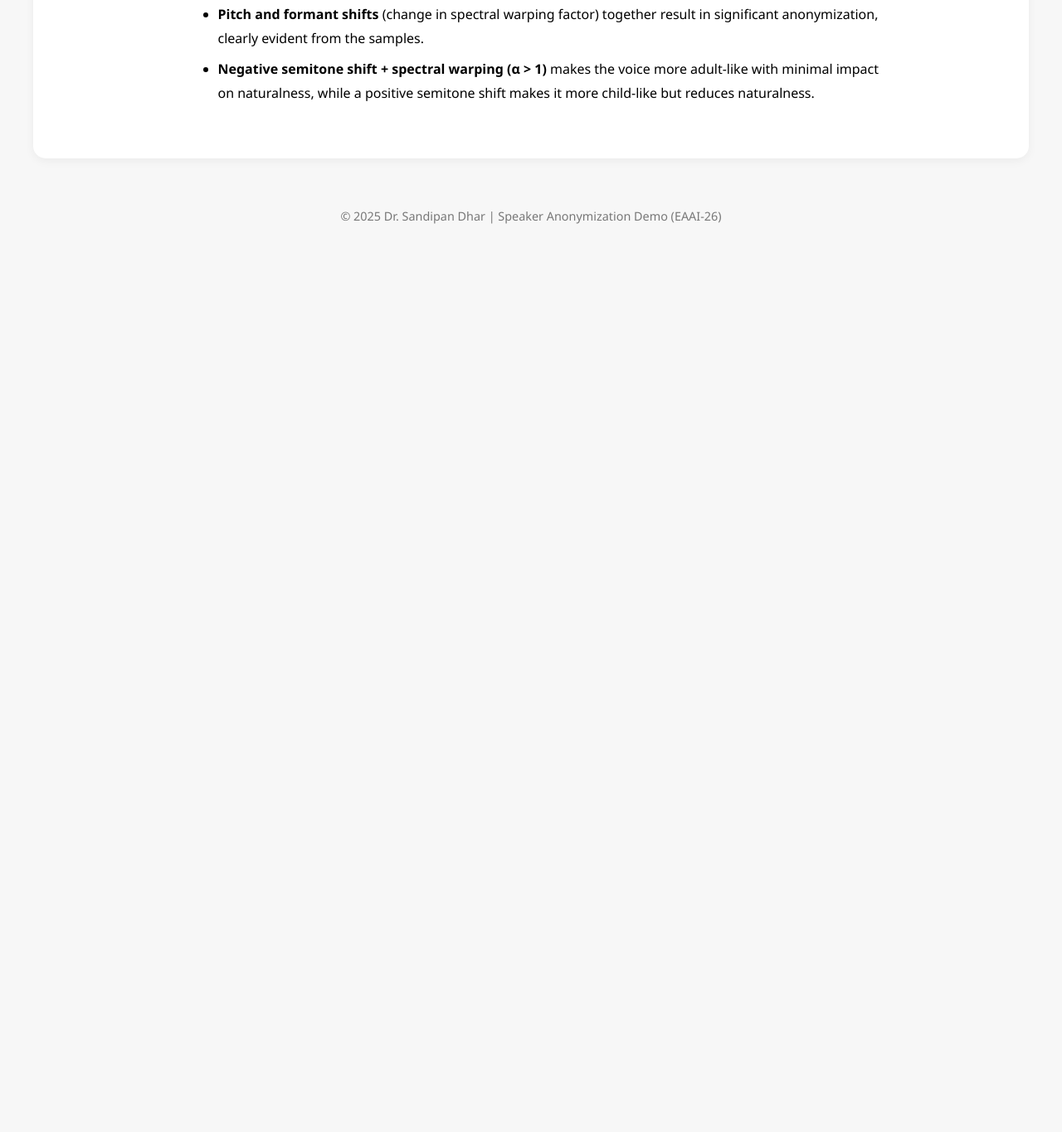
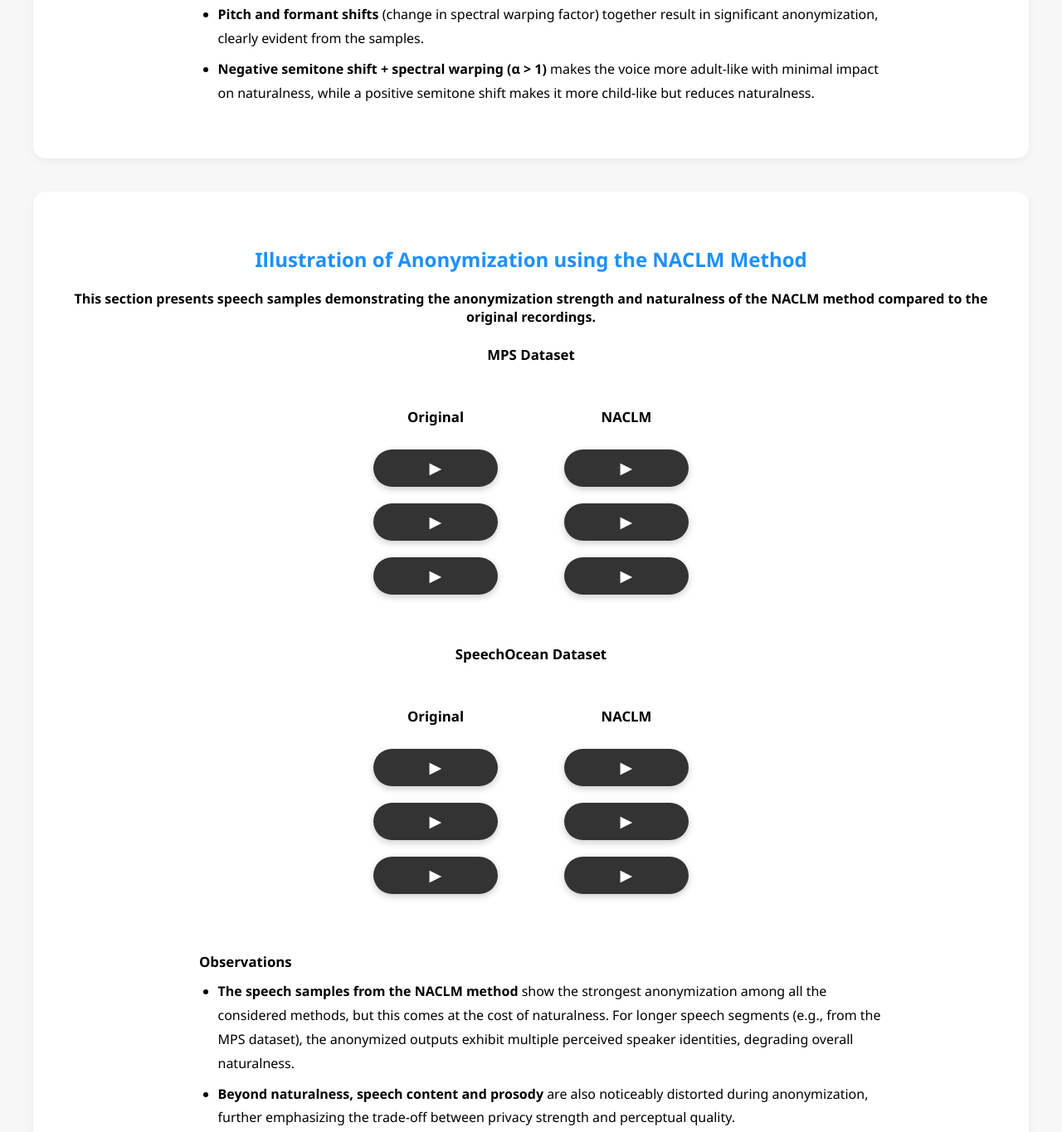
Before and after one commit to sandipandhartsk03/Demo-page-DAPLAB, a plain HTML site: page index.html in a window 1280 px wide. Shown: the part 5983-7348 px from the top of the page at 83% size. Before the commit the page ends 6293 px from the top, so only its background shows below. Drawn offline with Linux system fonts and the light colour scheme.

Commit message:
Update index.html

```diff
--- a/index.html
+++ b/index.html
@@ -388,6 +388,55 @@
   </ul>
 </section>
 
+  <!-- === Illustration of Anonymization using the NACLM Method === -->
+<section class="dataset-section">
+  <h2>Illustration of Anonymization using the NACLM Method</h2>
+  <p><strong>This section presents speech samples demonstrating the anonymization strength and naturalness of the NACLM method compared to the original recordings.</strong></p>
+
+  <!-- === MPS Dataset === -->
+  <h4>MPS Dataset</h4>
+  <div class="center-container">
+    <div class="aligned-table" style="grid-template-columns: repeat(2, 180px);">
+      <div><h4>Original</h4></div>
+      <div><h4>NACLM</h4></div>
+
+      <div><button onclick="playAudio('3a1f_EN-OL-RC-234_2.wav', this)">▶</button></div>
+      <div><button onclick="playAudio('3a1f_EN-OL-RC-234_2_NAC.wav', this)">▶</button></div>
+
+      <div><button onclick="playAudio('4a27d_EN-OL-RC-426_1.wav', this)">▶</button></div>
+      <div><button onclick="playAudio('4a27d_EN-OL-RC-426_1_NAC.wav', this)">▶</button></div>
+
+      <div><button onclick="playAudio('5a4c_EN-OL-RC-538_2.wav', this)">▶</button></div>
+      <div><button onclick="playAudio('5a4c_EN-OL-RC-538_2_NAC.wav', this)">▶</button></div>
+    </div>
+  </div>
+
+  <!-- === SpeechOcean Dataset === -->
+  <h4 style="margin-top:60px;">SpeechOcean Dataset</h4>
+  <div class="center-container">
+    <div class="aligned-table" style="grid-template-columns: repeat(2, 180px);">
+      <div><h4>Original</h4></div>
+      <div><h4>NACLM</h4></div>
+
+      <div><button onclick="playAudio('014650108.wav', this)">▶</button></div>
+      <div><button onclick="playAudio('014650108_NAC.wav', this)">▶</button></div>
+
+      <div><button onclick="playAudio('020270170.wav', this)">▶</button></div>
+      <div><button onclick="playAudio('020270170_NAC.wav', this)">▶</button></div>
+
+      <div><button onclick="playAudio('000940042.wav', this)">▶</button></div>
+      <div><button onclick="playAudio('000940042_NAC.wav', this)">▶</button></div>
+    </div>
+  </div>
+
+  <h4 class="observations-title">Observations</h4>
+  <ul class="observations">
+    <li><strong>The speech samples from the NACLM method</strong> show the strongest anonymization among all the considered methods, but this comes at the cost of naturalness. For longer speech segments (e.g., from the MPS dataset), the anonymized outputs exhibit multiple perceived speaker identities, degrading overall naturalness.</li>
+    <li><strong>Beyond naturalness, speech content and prosody</strong> are also noticeably distorted during anonymization, further emphasizing the trade-off between privacy strength and perceptual quality.</li>
+  </ul>
+</section>
+
+
 <audio id="player"></audio>
 <script>
 let currentButton = null;
```
